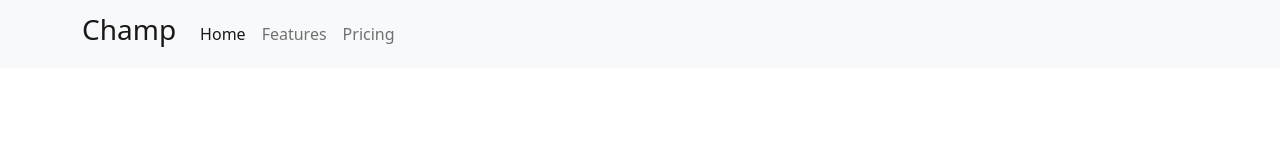
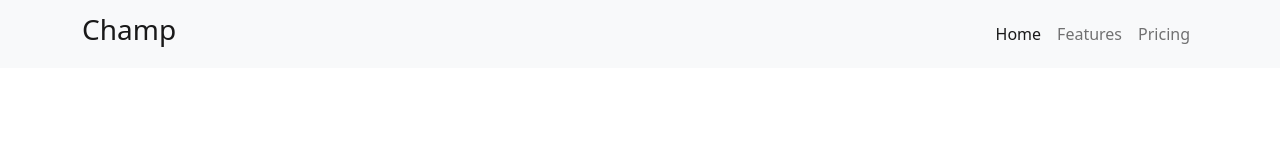
Before and after one commit to Champ1N/bootstrap, a plain HTML site: page index.html in a window 1280 px wide. Drawn offline with nearby package versions, Linux system fonts and the light colour scheme; files that its build step writes are made by us from their sources.

Commit message:
ADSASDASDASD

```diff
--- a/index.html
+++ b/index.html
@@ -21,7 +21,8 @@
         <button class="navbar-toggler" type="button" data-bs-toggle="collapse" data-bs-target="#navbarNav" aria-controls="navbarNav" aria-expanded="false" aria-label="Toggle navigation">
           <span class="navbar-toggler-icon"></span>
         </button>
-        <div class="collapse navbar-collapse" id="navbarNav">
+        <div class="collapse navbar-collapse justify-content-end"
+         id="navbarNav">
           <ul class="navbar-nav">
             <li class="nav-item">
               <a class="nav-link active" aria-current="page" href="#">Home</a>
```
